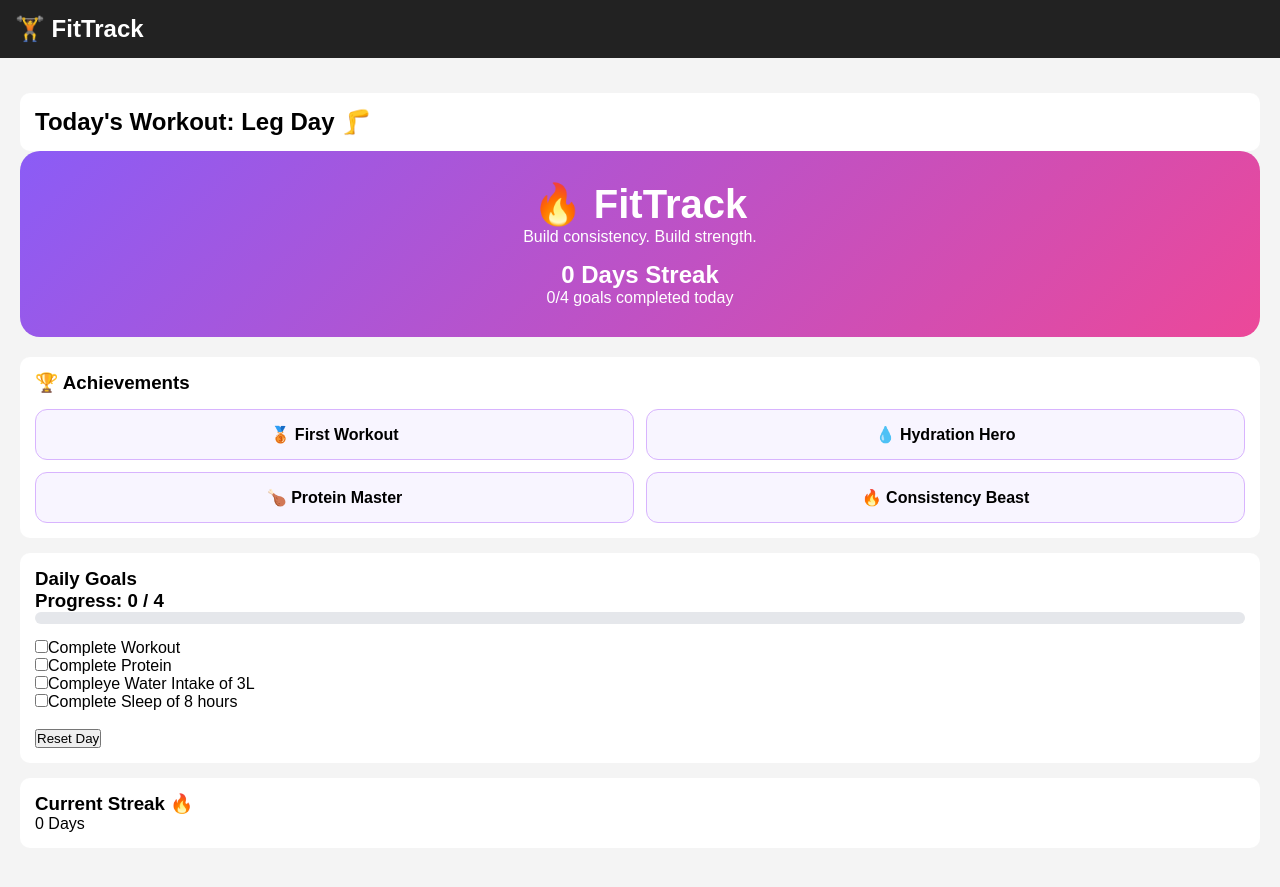
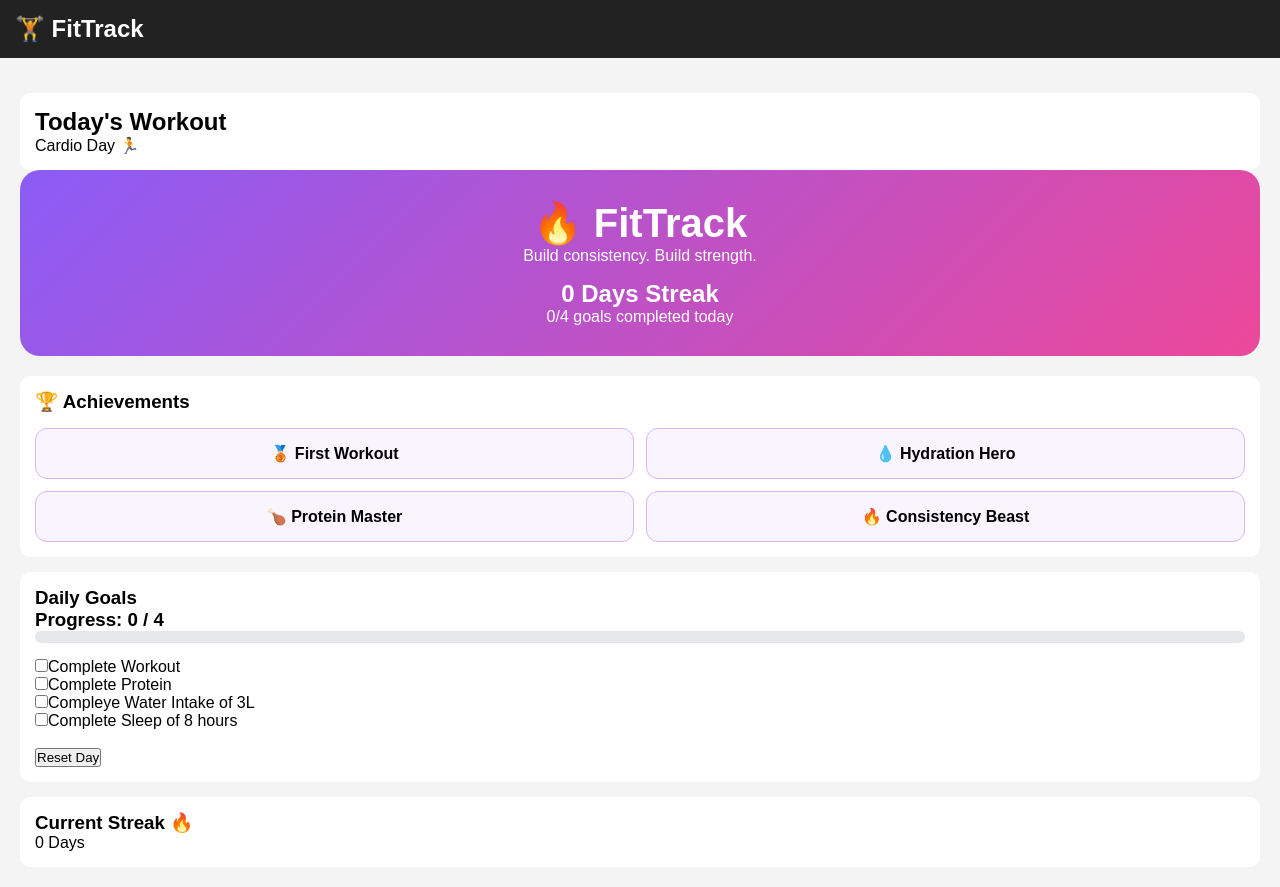
Before and after one commit to sanyabakshi18/fittrack, a React (Vite) app in the folder client/: page / in a window 1280 px wide. Built offline with nearby package versions, Linux system fonts and the light colour scheme.

Commit message:
Added automatic workout schedule

```diff
--- a/client/src/App.jsx
+++ b/client/src/App.jsx
@@ -56,6 +56,21 @@ function App() {
       setStreak(1);
     }
   }, [completedGoals, streak]);
+  const workoutSchedule = {
+  Monday: "Chest Day 💪",
+  Tuesday: "Back Day 🦍",
+  Wednesday: "Leg Day 🦵",
+  Thursday: "Shoulder Day ⚡",
+  Friday: "Arm Day 💥",
+  Saturday: "Cardio Day 🏃",
+  Sunday: "Cheat & Recovery Day 🍕",
+};
+const today = new Date().toLocaleDateString("en-US", {
+  weekday: "long",
+});
+
+const todaysWorkout = workoutSchedule[today];
+
 
   return (
     <div>
@@ -63,7 +78,8 @@ function App() {
 
       <div className="container">
         <div className="card">
-          <h2>Today's Workout: Leg Day 🦵</h2>
+         <h2>Today's Workout</h2>
+<p>{todaysWorkout}</p>
         </div>
         <div className="hero-card">
   <h1>🔥 FitTrack</h1>
```
